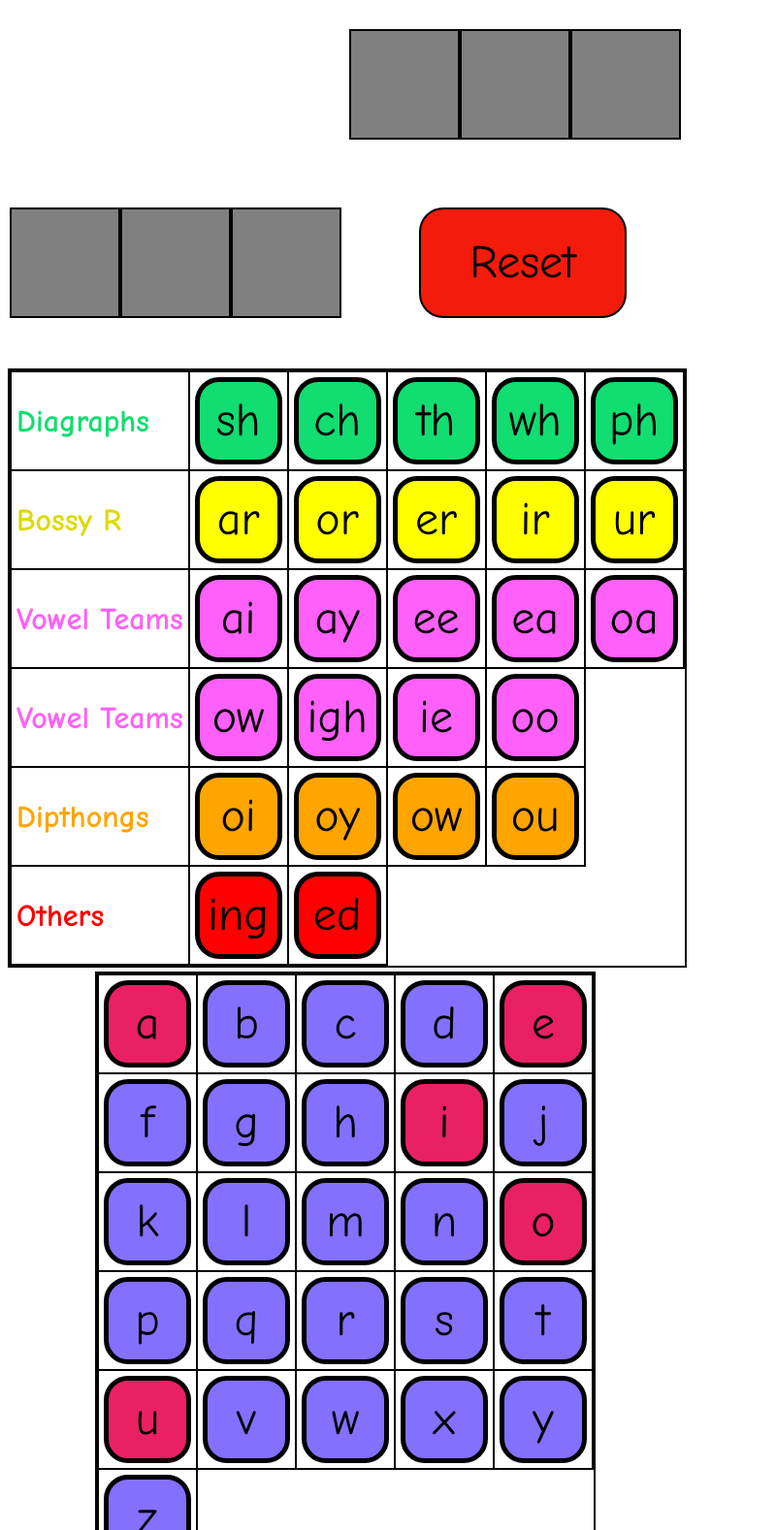
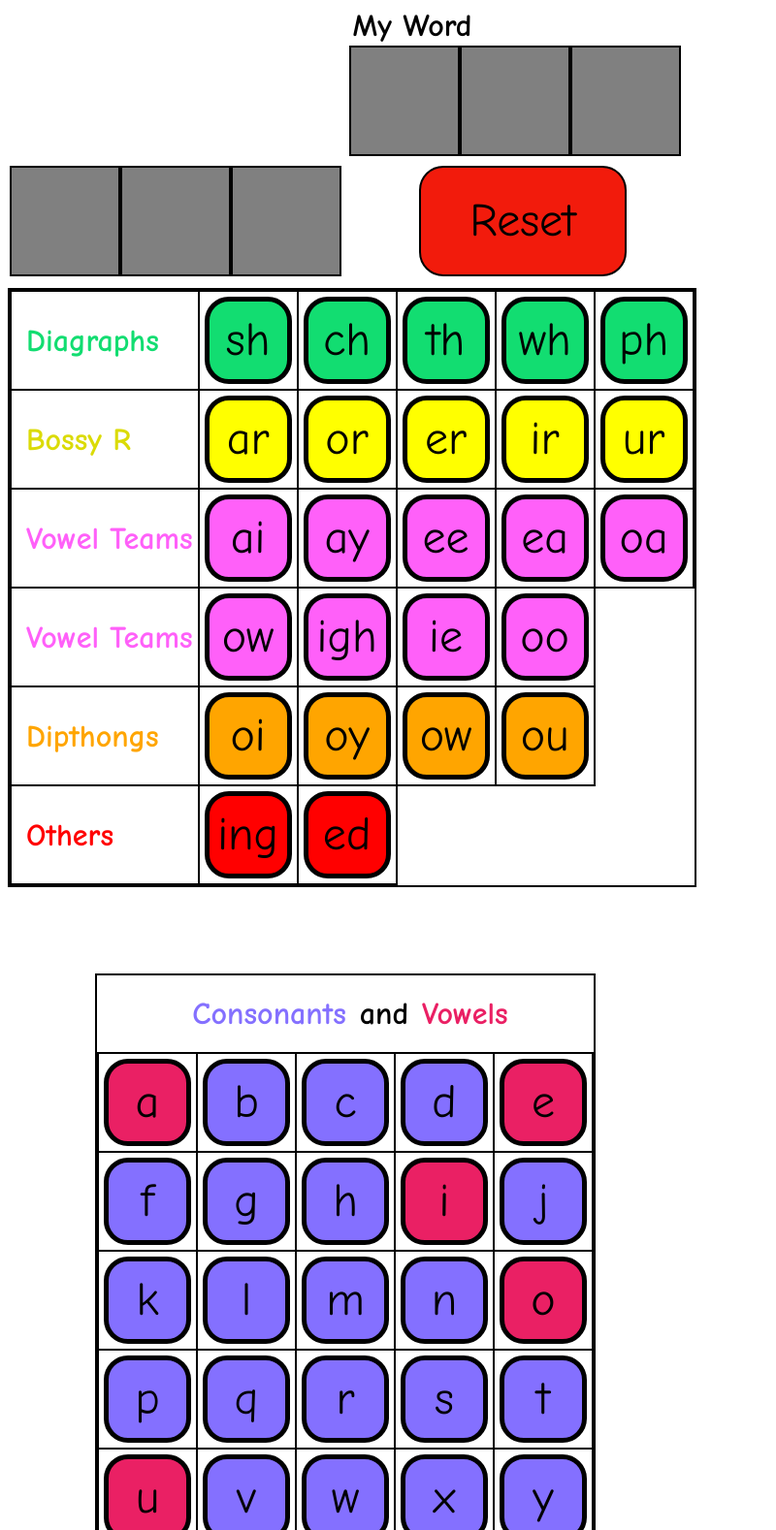
Before and after one commit to CarlRiley99/WordCreator, an Electron app: page index.html in a window 800 px wide. Shown: the top 1578 px of the page at 97% size. Drawn offline with Linux system fonts and the light colour scheme.

Commit message:
Finished Styling

```diff
--- a/index.css
+++ b/index.css
@@ -20,6 +20,15 @@
 #text {
   font-size: 200%;
   font-family: "Comic Sans MS", "Comic Sans", cursive;
+  display:inline-block;
+  margin-left: 10px;
+}
+
+#myWord {
+  font-size: 200%;
+  font-family: "Comic Sans MS", "Comic Sans", cursive;
+  color: black;
+  margin-left: 50px;
 }
 
 #diagraphs {
@@ -53,8 +62,7 @@
   background: gray;
   border: 2px solid black;
   display: inline-block;
-  margin-bottom: 50px;
-  margin-top: 20px;
+  margin-bottom: 10px;
 }
 
 #alphabet {
@@ -73,8 +81,7 @@
   font-size: 300%;
   font-family: "Comic Sans MS", "Comic Sans", cursive;
   display: inline-block;
-  margin-bottom: 50px;
-  margin-top: 20px;
+  margin-bottom: 10px;
   margin-left: 80px;
 }
 
@@ -94,6 +101,7 @@ table.choices {
   border: 2px solid black;
   border-collapse: collapse;
   display: inline-block;
+  margin-bottom: 85px;
 }
 
 table.alphabet {
--- a/index.html
+++ b/index.html
@@ -18,6 +18,7 @@
     <div id="outerContainer">
       <div id="container">
         <table id="entryBox">
+          <caption id="myWord"><b> My Word </b></caption>
           <tr>
             <td id="square" style="margin-left: 350px"></td>
             <td id="square"></td>
@@ -136,6 +137,13 @@
           </tr>
         </table>
         <table class="alphabet">
+          <caption>
+            <h1 id="text" style="color: #8470FF"> Consonants </h1>
+            <h1 id="text" style="color: black"> and </h1>
+            <h1 id="text" style="color: #EA2064"> Vowels </h1>
+          </caption>
+          <tr>
+          </tr>
           <tr class="choices">
             <td>
               <div class="dragme" id="alphabet" title="a" style="background-color: #EA2064"> a </div>
```
